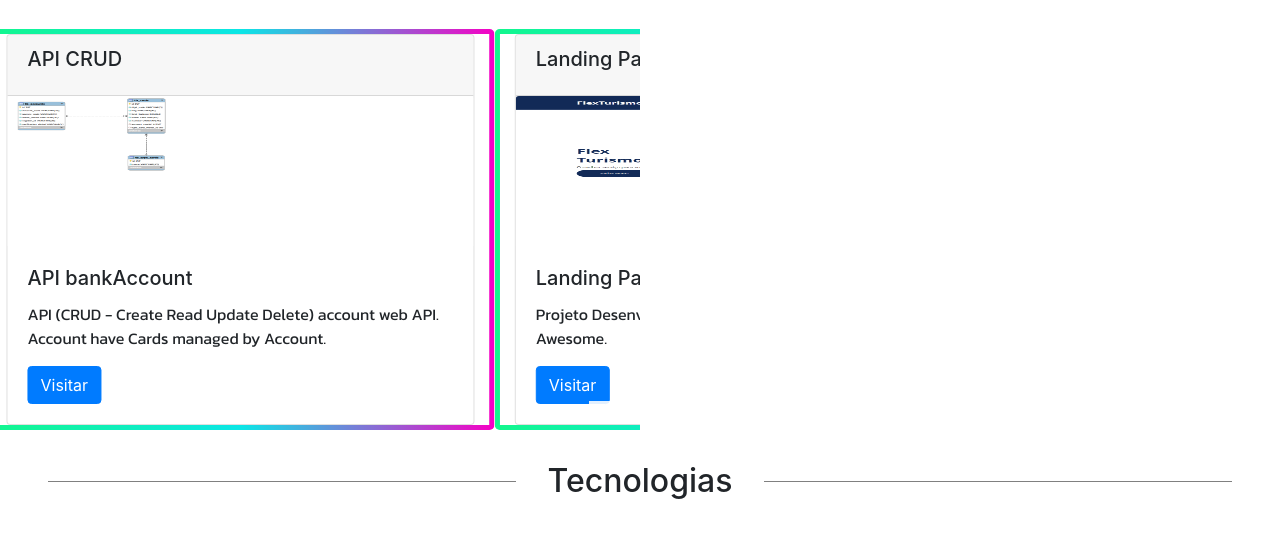
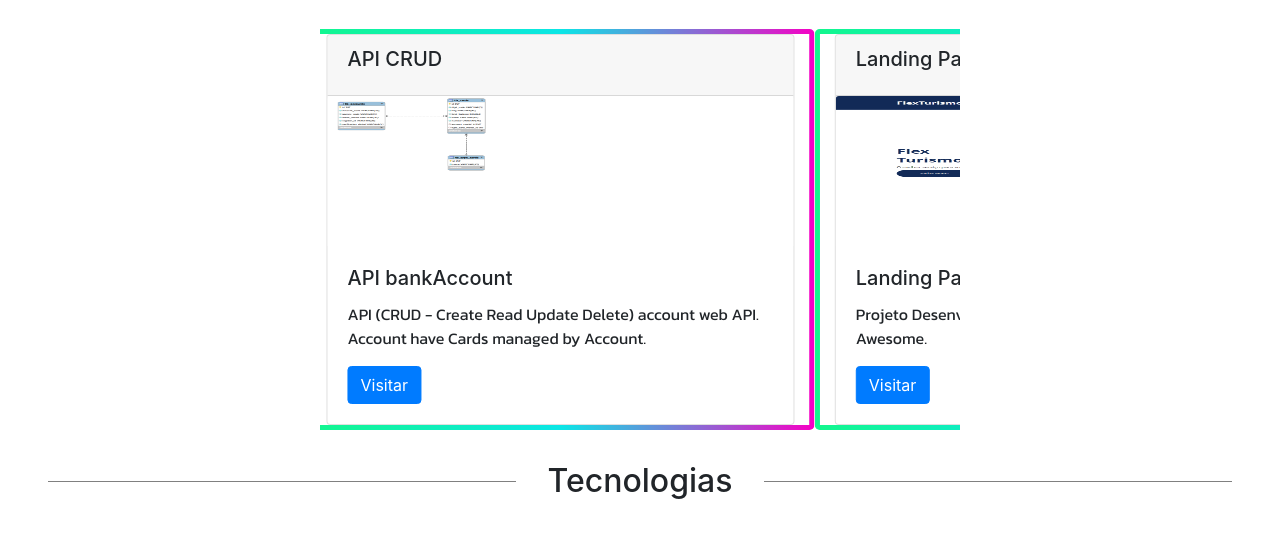
Before and after one commit to anderson-cst/anderson-cst.github.io, a plain HTML site: page index.html in a window 1280 px wide. Shown: the part 738-1276 px from the top of the page. Drawn offline with nearby package versions, Linux system fonts and the light colour scheme.

Commit message:
update carousel

```diff
--- a/index.html
+++ b/index.html
@@ -71,7 +71,7 @@
   <section id="container">
     <div class="carousel-bootstrap">
 
-      <div id="carouselExampleIndicators" class="carousel slide d-flex " data-ride="carousel">
+      <div id="carouselExampleIndicators" class="carousel slide d-flex justify-content-around" data-ride="carousel">
         <ol class="carousel-indicators">
           <li data-target="#carouselExampleIndicators" data-slide-to="0" class="active"></li>
           <li data-target="#carouselExampleIndicators" data-slide-to="1"></li>
```
